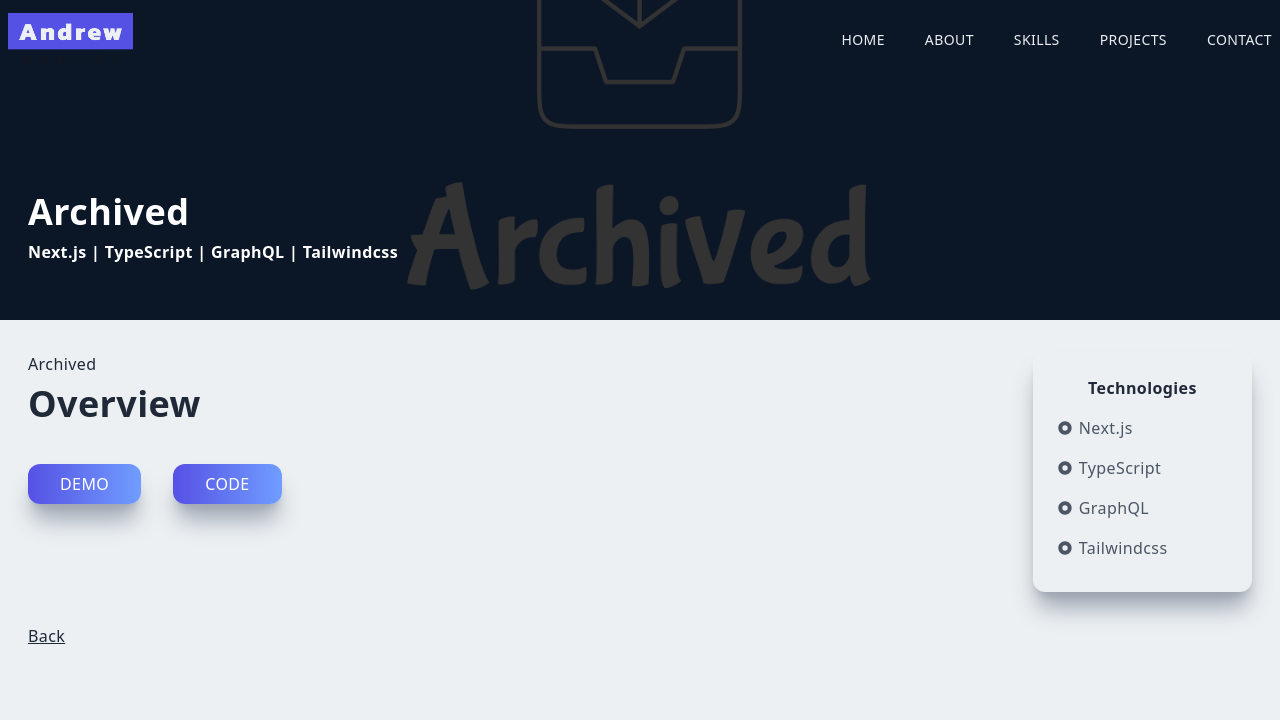
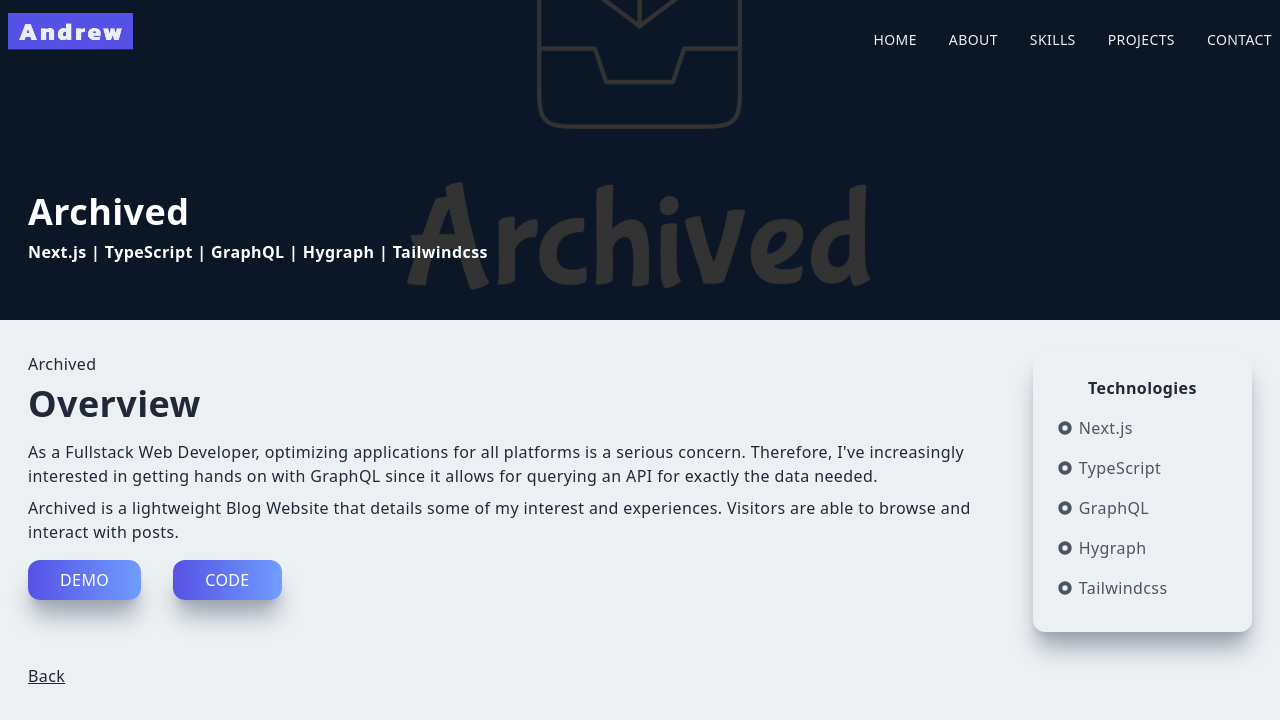
Before and after one commit to TAndrewLopez/lets-build-portfolio, a Next.js app: page /archived in a window 1280 px wide. Shown: the top 720 px of the page. Built offline with nearby package versions, Linux system fonts and the light colour scheme.

Commit message:
added proejct details to project data

```diff
--- a/src/components/Nav/Navbar.tsx
+++ b/src/components/Nav/Navbar.tsx
@@ -54,7 +54,6 @@ const Navbar = () => {
     };
   }, []);
 
-  // TODO: BASED ON THE PATH CHANGE SOME STYLES
   return (
     <div
       style={{ backgroundColor: `${navBG}` }}
@@ -71,10 +70,12 @@ const Navbar = () => {
           />
         </Link>
         <div>
-          <ul style={{ color: `${linkColor}` }} className="hidden md:flex">
+          <ul
+            style={{ color: `${linkColor}` }}
+            className="hidden md:flex md:gap-8">
             {NAV_LINKS.map((item) => (
               <Link href={item.path} key={item.name} scroll={false}>
-                <li className="ml-10 text-sm uppercase hover:border-b hover:border-b-[#5651e5]">
+                <li className="text-sm uppercase hover:border-b hover:border-b-[#5651e5]">
                   {item.name}
                 </li>
               </Link>
--- a/src/components/Nav/Socials.tsx
+++ b/src/components/Nav/Socials.tsx
@@ -28,8 +28,9 @@ const Socials: React.FC<SocialsProps> = ({ pad, scale }) => {
       {SOCIAL_LINKS.map((item, i) => (
         <div
           className={`p-${pad} duration-300 ease-in rounded-full shadow-lg cursor-pointer shadow-gray-400 hover:scale-${scale}`}
-          key={i}>
-          <a onClick={() => window.open(item.path, "_blank")}>{item.Icon}</a>
+          key={i}
+          onClick={() => window.open(item.path, "_blank")}>
+          <a>{item.Icon}</a>
         </div>
       ))}
     </>
--- a/src/data/projects.ts
+++ b/src/data/projects.ts
@@ -17,7 +17,7 @@ export const PROJECT_DATA = [
         screenshot: discourseBanner,
         liveSite: "https://discourse-forum.vercel.app/",
         github: "https://github.com/TAndrewLopez/discourse",
-        intro: "The goal of this project was to write production ready code, focusing on readable/reusable components as well as keeping the codebase as DRY as possible. In addition, I integrating some new technologies that changed the way I approached the build process.",
+        intro: "The goal of this project was to write production ready code, focusing on readable/reusable components as well as keeping the codebase DRY. In addition, I integrated some new-to-me technologies like Recoil and ChakraUI that changed the way I approached the build process.",
         details: "Discourse (Reddit Clone) is a social forum website where users can create and join communities, as well as post and interact with other users' post. It uses Firebase for authentication and storing collections of comments, communities, posts, and users. It also utilizes Firebase's Firestore for storing images."
     },
     {
@@ -25,35 +25,35 @@ export const PROJECT_DATA = [
         title: "Gen Records",
         bgImage: genRecordsScreenshot,
         projectURL: "/genRecords",
-        technologies: ["Next.js", "Postgresql", "Sequelize", "Tailwindcss", "Redux", "Stripe"],
+        technologies: ["Next.js", "Redux", "Postgresql", "Sequelize", "Tailwindcss", "Stripe"],
         screenshot: genRecordsBanner,
         liveSite: "https://gen-records.vercel.app/",
         github: "https://github.com/TAndrewLopez/gen_records_nextjs",
-        intro: "",
-        details: "",
+        intro: "This project was one of the first times working with the Next.js framework. One of the big changes was the way I approached using middleware functions to protect specific routes. Also, was the first time working with the Spotify API which required some custom logic for authentication.",
+        details: "Gen Records is a E-Commerce website focused on Vinyls. Users can search and sort by keywords, genres, and artists as well as add items to their cart and proceed to checkout using Stripe. Administrators have access to a protected dashboard with protected routes for CRUD operations for inventory and user information.",
     },
     {
         id: 3,
         title: "Linkuistix",
         bgImage: linkuistixScreenshot,
         projectURL: "/linkuistix",
-        technologies: ["Tensorflow.js", "Pixi.js", "JavaScript", "React", "Firebase"],
+        technologies: ["TensorFlow.js", "Pixi.js", "JavaScript", "React", "Firebase"],
         screenshot: linkuistixBanner,
         liveSite: "https://linkuistix.com/game",
         github: "https://github.com/DrTeethCapstone/Linkuistix",
-        intro: "",
-        details: "",
+        intro: "Linkuistix took everything I knew about web development and flipped it on it's side. This project was designed using Object Oriented Programming where objects interacted with each other and managed their own state. I witnessed first hand the power of JavaScripts' Class constructors where I built custom objects that inherited properties from Pixi.js elements. This meant that all through development I was able to focus on the games features and functionalities rather than the logic necessary to manage and display content on the screen.",
+        details: "Likuistix is a word association game built upon a pre-trained AI model available from the TensorFlow Hub. Players are presented a target word and are required to submit an associated word to score points before their time runs out.",
     },
     {
         id: 4,
         title: "Archived",
         bgImage: archivedScreenshot,
         projectURL: "/archived",
-        technologies: ["Next.js", "TypeScript", "GraphQL", "Tailwindcss",],
+        technologies: ["Next.js", "TypeScript", "GraphQL", "Hygraph", "Tailwindcss",],
         screenshot: archivedBanner,
-        liveSite: "",
+        liveSite: "Being a fullstack web developer",
         github: "https://github.com/TAndrewLopez/BlogWebsite",
-        intro: "",
-        details: "",
+        intro: "As a Fullstack Web Developer, optimizing applications for all platforms is a serious concern. Therefore, I've increasingly interested in getting hands on with GraphQL since it allows for querying an API for exactly the data needed.",
+        details: "Archived is a lightweight Blog Website that details some of my interest and experiences. Visitors are able to browse and interact with posts.",
     }
 ]
```
